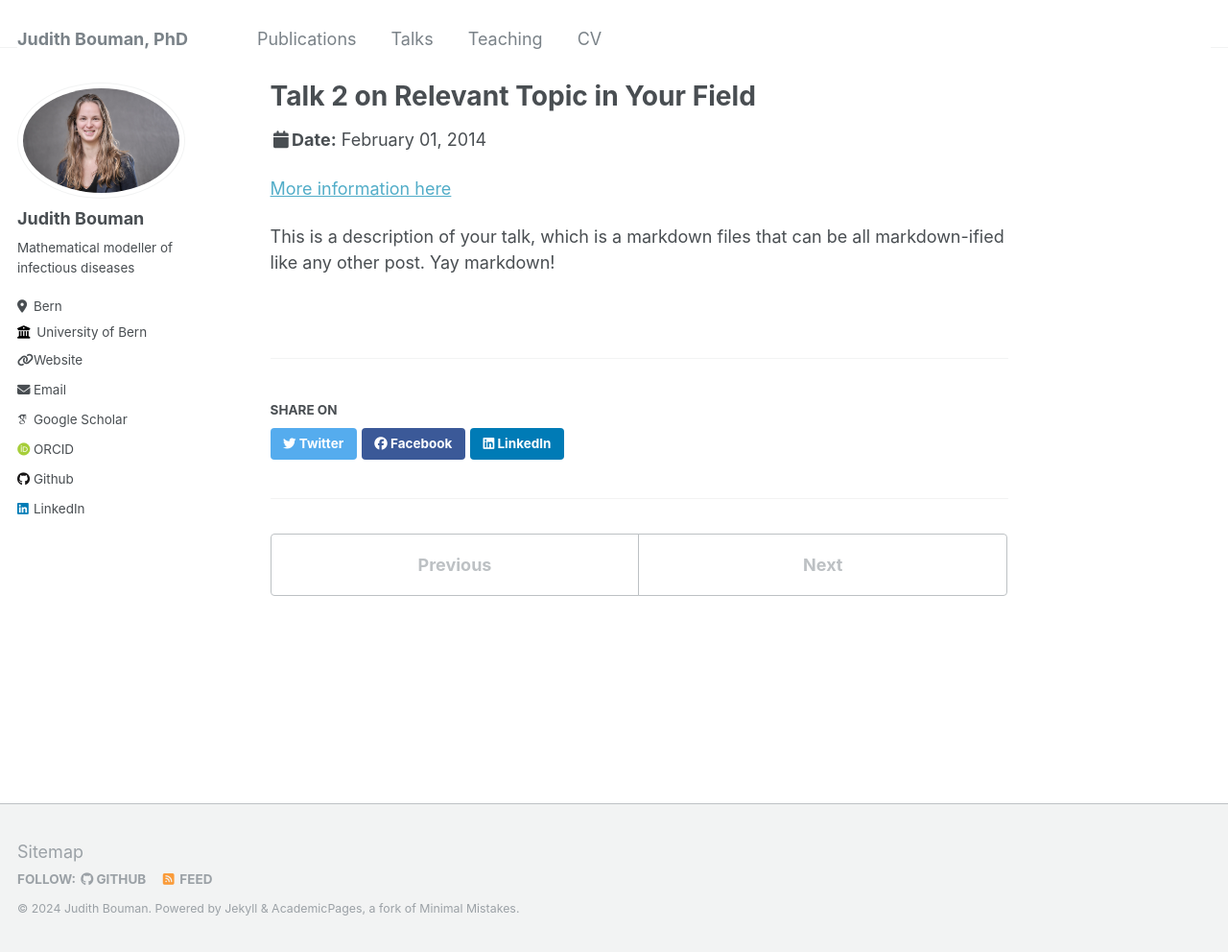
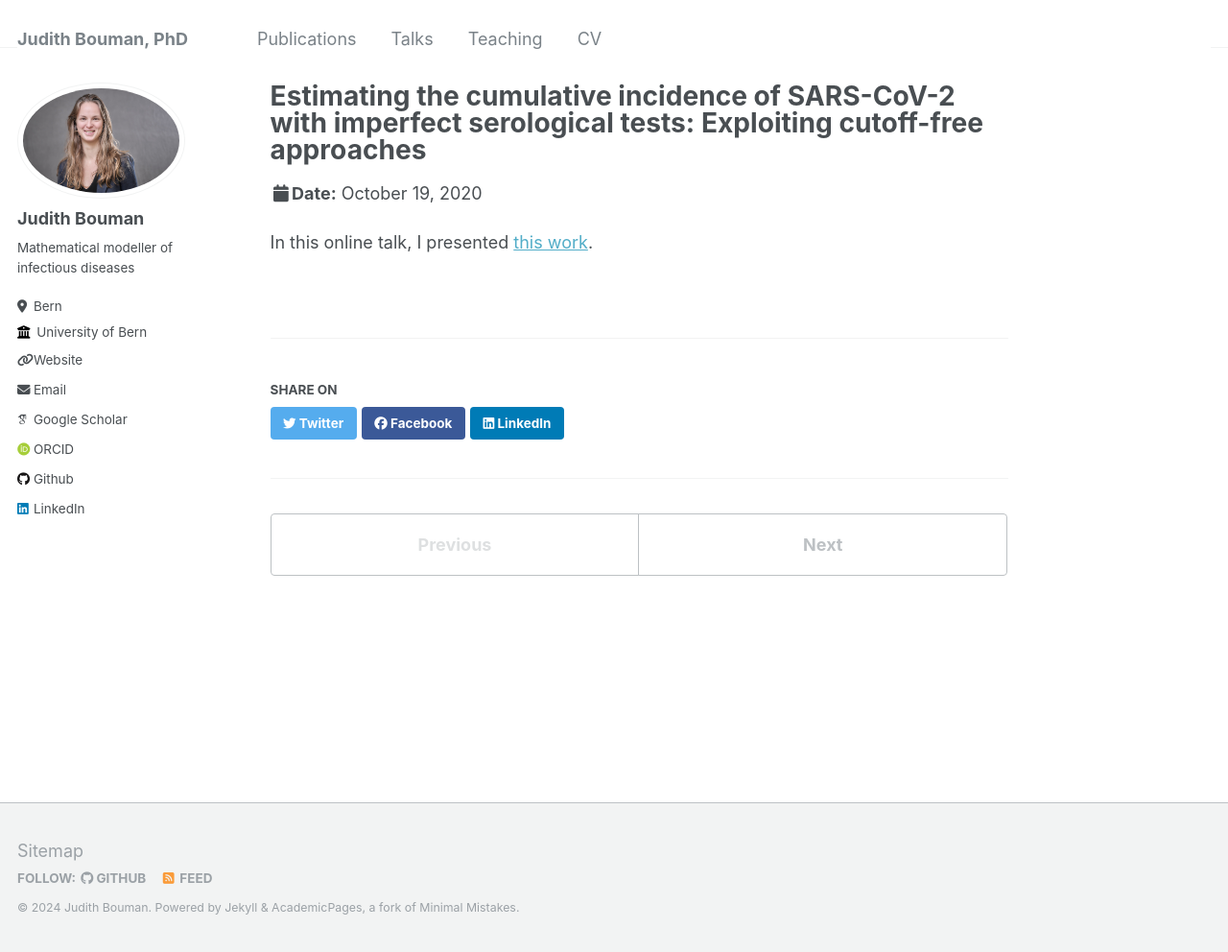
Before and after one commit to JudithBouman2412/JudithBouman2412.github.io, a Jekyll site: the page built from _talks/2020_online.md, in a window 1280 px wide and 992 px high. Shown: the whole window at 96% size. Built offline with Jekyll 4.4.1, drawn with Linux system fonts in a browser that asks for light colours; some web fonts are replaced; a file with an impossible date is left out.

Commit message:
Add conference talks

```diff
--- a/_config.yml
+++ b/_config.yml
@@ -56,7 +56,7 @@ author:
   keybase          : # Username
   instagram        : # Username
   lastfm           : # Username
-  linkedin         : "https://www.linkedin.com/in/judith-bouman-6435428b/?originalSubdomain=ch" # Username
+  linkedin         : "https://www.linkedin.com/in/judith-bouman-6435428b" # Username
   mastodon         : # URL
   medium           : # URL
   pinterest        : # Username
--- a/_talks/2020_online.md
+++ b/_talks/2020_online.md
@@ -1,13 +1,11 @@
 ---
-title: "Talk 2 on Relevant Topic in Your Field"
+title: "Estimating the cumulative incidence of SARS-CoV-2 with imperfect serological tests: Exploiting cutoff-free approaches"
 collection: talks
 type: "Talk"
-permalink: /talks/2014-02-01-talk-2
-venue: "London School of Testing"
-date: 2014-02-01
-location: "London, UK"
+permalink: /talks/2020_online
+venue: "Online"
+date: 2020-10-19
+location: "Online"
 ---
 
-[More information here](http://example2.com)
-
-This is a description of your talk, which is a markdown files that can be all markdown-ified like any other post. Yay markdown!
+In this online talk, I presented [this work](https://judithbouman.ch/publication/2021_cum_inc).
```
Also changed, not shown: _talks/2022_lisbon.md (+6 -6 lines), _talks/2023_heidelberg.md (+1 -1 lines), 1 other file.
